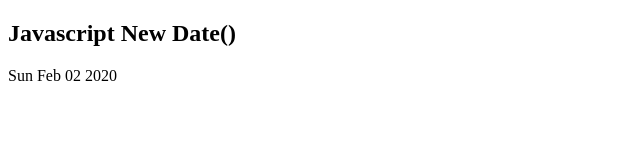
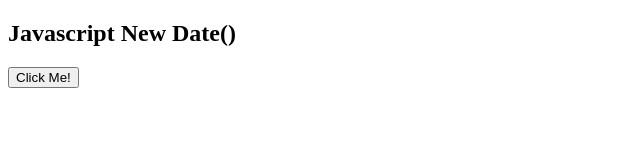
Before and after one commit to AlfredoE89/javascript-scrapsheet, a plain HTML site: page index.html in a window 1280 px wide. Shown: the full height of the page, 0-640 px from the left. Drawn offline with Linux system fonts and the light colour scheme.

Commit message:
finshed Date/Math/Random/Methods()// Next bool

```diff
--- a/index.html
+++ b/index.html
@@ -3,11 +3,18 @@
   <body>
     <h2>Javascript New Date()</h2>
 
+    <button
+      onclick="document.getElementById('demo').innerHTML = getRndInteger(0,100)"
+    >
+      Click Me!
+    </button>
+
     <p id="demo"></p>
 
     <script>
-      var d = new Date();
-      document.getElementById("demo").innerHTML = d.toDateString();
+      function getRndInteger(min, max) {
+        return Math.floor(Math.random() * (max - min)) + min;
+      }
     </script>
   </body>
 </html>
```
